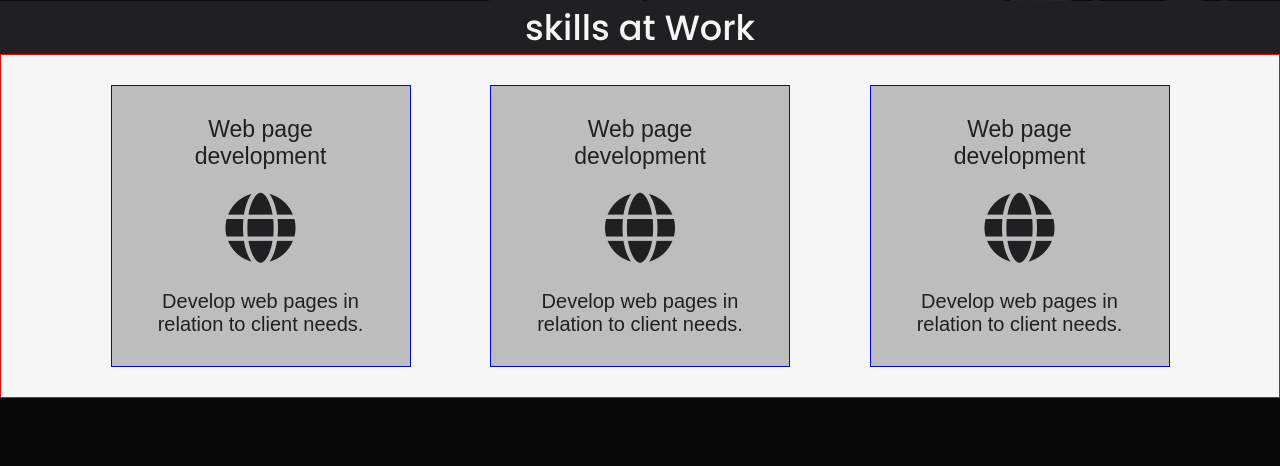
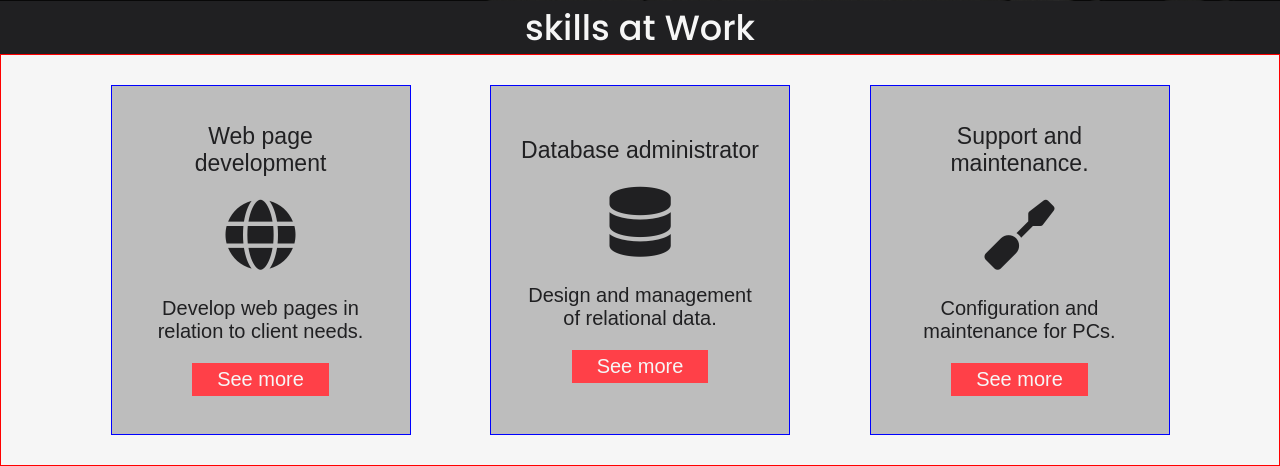
Before and after one commit to ErickAdrielMooCalan/ErickMooISC-WebPage, a PHP site: page / in a window 1280 px wide. Shown: the part 574-1040 px from the top of the page. Before the commit the page ends 972 px from the top, so only its background shows below. Run offline with PHP 8.4, Linux system fonts and the light colour scheme; some libraries are stand-ins or nearby versions; some web fonts are replaced.

Commit message:
Add buttons to skills articles

```diff
--- a/index.html
+++ b/index.html
@@ -89,30 +89,33 @@
 
             <p class="skill_info">Develop web pages in relation to client needs.</p>
 
+            <a href="" class="button_see_more">See more</a>
         </article>
 
         <article class="main_skill_container">
 
-            <p class="skill_title">Web page development</p>
+            <p class="skill_title">Database administrator</p>
 
             <div class="skill_container_icon">
-                <i class="fa-solid fa-globe"></i>
+                <i class="fa-solid fa-database"></i>
             </div>
 
-            <p class="skill_info">Develop web pages in relation to client needs.</p>
+            <p class="skill_info">Design and management of relational data.</p>
 
+            <a href="" class="button_see_more">See more</a>
         </article>
 
         <article class="main_skill_container">
 
-            <p class="skill_title">Web page development</p>
+            <p class="skill_title">Support and maintenance.</p>
 
             <div class="skill_container_icon">
-                <i class="fa-solid fa-globe"></i>
+                <i class="fa-solid fa-screwdriver"></i>
             </div>
 
-            <p class="skill_info">Develop web pages in relation to client needs.</p>
+            <p class="skill_info">Configuration and maintenance for PCs.</p>
 
+            <a href="" class="button_see_more">See more</a>
         </article>
     </section>
 
--- a/style_index.css
+++ b/style_index.css
@@ -10,6 +10,7 @@
   --quaternary-color: #BDBDBD;
   --body-color: #F6F6F6;
   --black-color: #202022;
+  --button_red-color: #ff4048;
 }
 
 *{
@@ -152,7 +153,7 @@ nav ul li a:hover
   justify-content: center;
   gap: 20px;
   width: 300px;
-  height: auto;
+  height: 350px;
   padding: 30px;
   box-sizing: border-box;
   background-color: var(--quaternary-color);
@@ -161,12 +162,18 @@ nav ul li a:hover
 .skill_title{
   font-size: 23px;
   font-weight: 500;
-
 }
 .skill_info{
   font-size: 20px;
 }
 .skill_container_icon{
   font-size: 70px;
-
 }
+.button_see_more{
+  display: inline-block;
+  padding: 5px 25px;
+  background-color: var(--button_red-color);
+  text-decoration: none;
+  color: var(--body-color);
+  font-size: 20px;
+}
--- a/style_mobile.css
+++ b/style_mobile.css
@@ -22,7 +22,6 @@
         background-color: var(--body-color);
         z-index: 1000;
     }
-
     .menu_button {
         display: block; /* Show menu button */
         color: var(--black-color);
@@ -32,23 +31,19 @@
         cursor: pointer;
         padding: 10px;
     }
-
     .menu_nav.active {
         max-height: 300px;
         opacity: 1;
         visibility: visible;
     }
-
     .menu_nav ul {
         display: flex;
         flex-direction: column;
         width: 100%;
     }
-
     .menu_nav ul li {
         width: 100%;
     }
-
     .menu_nav ul li a {
         display: block;
         padding: 15px;
```
